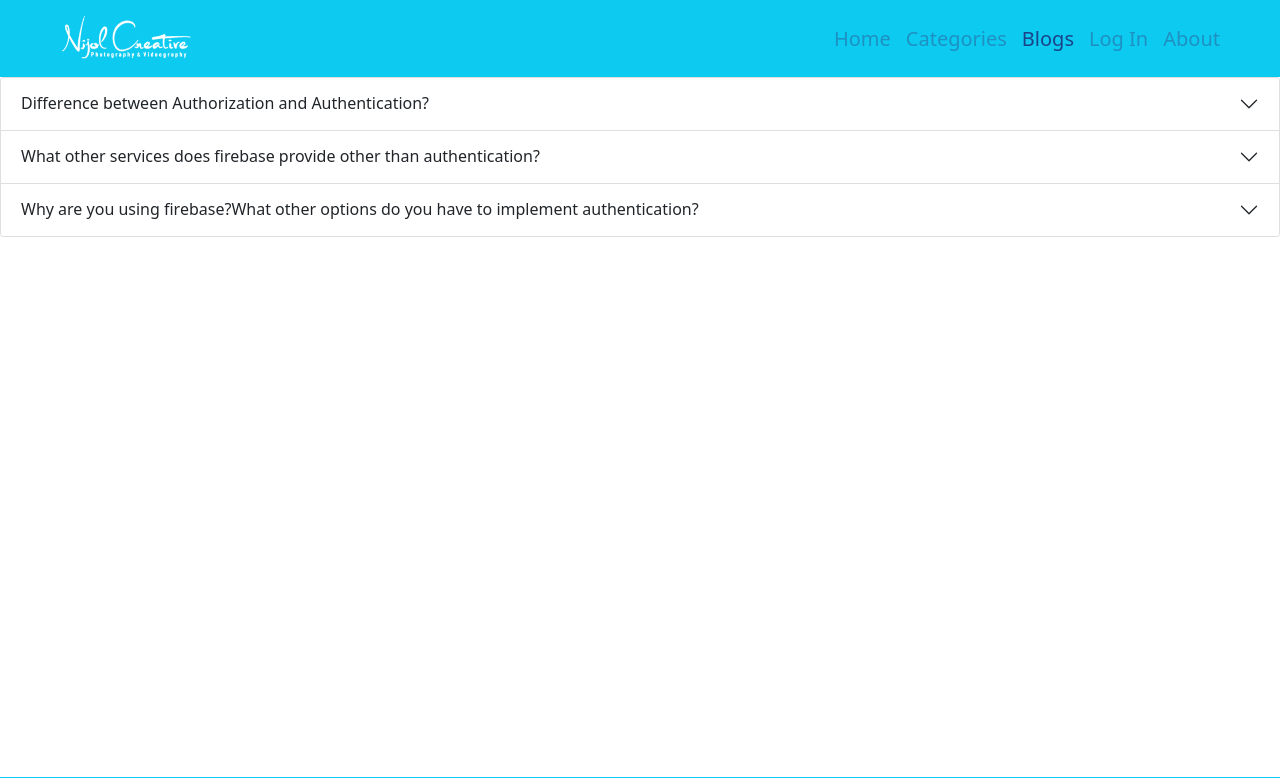
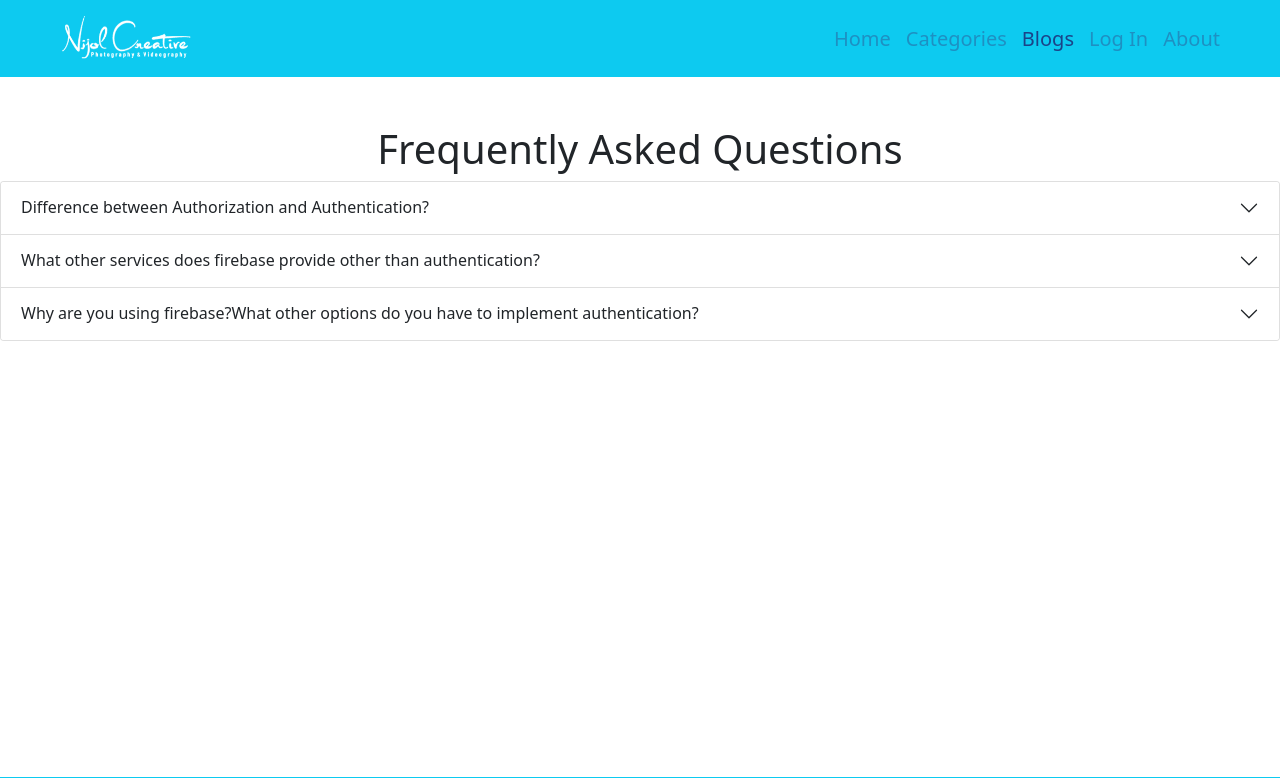
Before and after one commit to mohammadyusuf123/Photography-website, a React (Create React App) app: page /blogs in a window 1280 px wide. Shown: the top 778 px of the page. Built offline with nearby package versions, Linux system fonts and the light colour scheme; no server answers.

Commit message:
final-commit

```diff
--- a/public/index.html
+++ b/public/index.html
@@ -2,7 +2,7 @@
 <html lang="en">
   <head>
     <meta charset="utf-8" />
-    <link rel="logo" href="./logo.png" />
+   <link rel="logo" href="./logo.png"/>
     <meta name="viewport" content="width=device-width, initial-scale=1" />
     <meta name="theme-color" content="#000000" />
     <meta
--- a/src/Components/Blog/Blog.js
+++ b/src/Components/Blog/Blog.js
@@ -3,7 +3,8 @@ import { Accordion } from 'react-bootstrap';
 
 const Blog = () => {
     return (
-     <div className='min-width'>
+     <div className='min-width pt-5'>
+         <h1 class="text-center">Frequently Asked Questions</h1>
          <Accordion>
         <Accordion.Item eventKey="0">
           <Accordion.Header>Difference between Authorization and Authentication?</Accordion.Header>
```
Also changed, not shown: firebase.json (added), 2 other files (tests, documents, lock files or other folders).
